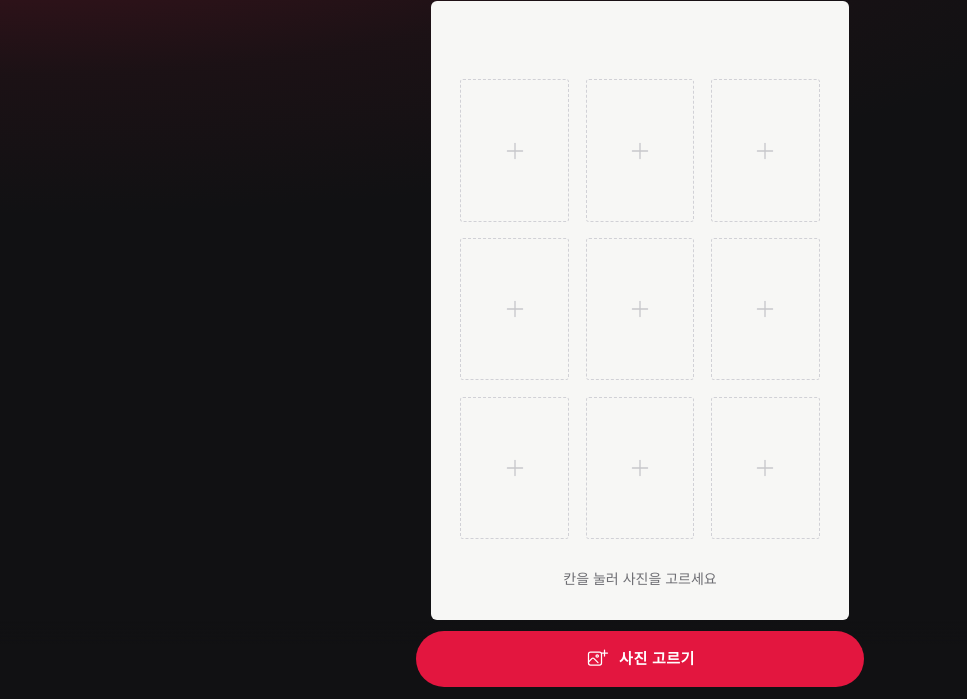
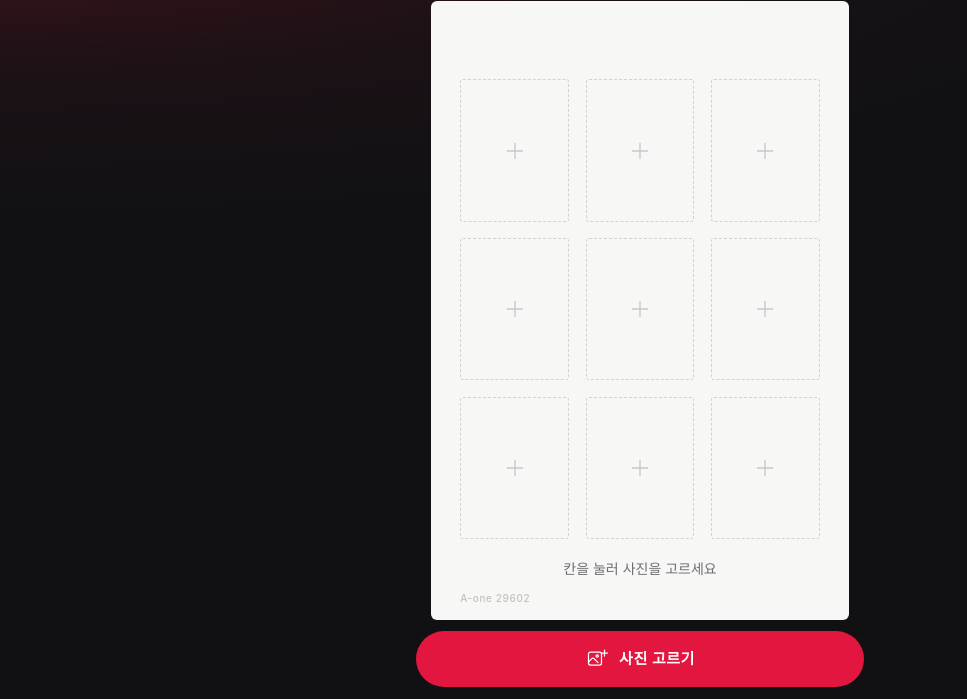
Before and after one commit to user4798/hongido_stickers, a plain HTML site: page public/index.html in a window 1280 px wide. Shown: the part 101-800 px from the top of the page, without its empty margins (0-967 px from the left). Drawn offline with Linux system fonts and the light colour scheme.

Commit message:
용지 여백에 옅은 품번, '모두 비우기'로 이름 변경
Co-Authored-By: Claude Opus 5.5 <noreply@anthropic.com>

```diff
--- a/public/app.js
+++ b/public/app.js
@@ -104,11 +104,11 @@ async function restore() {
   render();
 }
 
-// 새 장: 모든 칸을 비우고 저장된 작업도 지운다
+// 모두 비우기: 모든 칸을 비우고 저장된 작업도 지운다
 function newSheet() {
   const n = cells.filter(Boolean).length;
   if (!n || busy) return;
-  if (!confirm(`${n}장을 모두 비우고 새 장을 시작할까요?`)) return;
+  if (!confirm(`사진 ${n}장을 모두 비울까요?`)) return;
   cells.forEach((c) => c && releaseSource(c.source));
   cells = layout.cells.map(() => null);
   Store.clear();
@@ -364,6 +364,7 @@ function applyPresetLabels() {
   $('pfPaper').textContent = preset.printPaper;
   $('pfScale').textContent = preset.printScale;
   if ($('calibRow')) $('calibRow').hidden = !preset.testSheet;
+  $('sheetLabel').textContent = preset.sheetLabel || '';
   $('pfNote').textContent = preset.printNote ? `${preset.printNote} '용지에 맞춤'은 꺼 주세요.` : "'용지에 맞춤'이 켜져 있으면 칸이 어긋나요.";
 }
 
--- a/public/config.js
+++ b/public/config.js
@@ -6,6 +6,7 @@ const PRESETS = {
     name: '에이원 29602 (엽서 3×3)',
     label: 'Aone29602',                 // 화면 칩·PDF 파일 이름에 쓰는 짧은 용지 이름
     chip: 'Aone29602 · 엽서',           // 첫 화면 용지 칩에 보이는 글자
+    sheetLabel: 'A-one 29602',          // 미리 보기 용지 아래 여백에 옅게 (실제 용지처럼, 인쇄되지 않음)
     menuTitle: 'Aone29602 스티커',      // 판형 고르기 목록의 제목
     menuSub: '엽서 · 3×3 = 9칸',        // 판형 고르기 목록의 설명
     paperKind: '스티커 용지',           // 인쇄 전 확인 화면에 쓰는 말
--- a/public/index.html
+++ b/public/index.html
@@ -38,13 +38,14 @@
       <button class="chip chip-btn" id="paperChip" aria-label="용지 판형 바꾸기"><span data-icon="paper"></span><span id="paperChipText"></span><span class="chev" data-icon="chevron"></span></button>
       <span class="chips-right">
         <span class="count" id="countChip" aria-live="polite"></span>
-        <button class="new-sheet" id="newSheetBtn" hidden>새 장</button>
+        <button class="new-sheet" id="newSheetBtn" hidden>모두 비우기</button>
       </span>
     </div>
 
     <div class="stage" id="stage">
       <div id="paper" class="paper">
         <p class="empty-hint" id="emptyHint">칸을 눌러 사진을 고르세요</p>
+        <span class="sheet-label" id="sheetLabel" aria-hidden="true"></span>
       </div>
     </div>
   </main>
--- a/public/style.css
+++ b/public/style.css
@@ -193,7 +193,7 @@ input { -webkit-user-select: text; user-select: text; }
   position: absolute;
   left: 0;
   right: 0;
-  bottom: 5%;
+  bottom: 6.5%;
   margin: 0;
   text-align: center;
   font-size: 14px;
@@ -203,6 +203,19 @@ input { -webkit-user-select: text; user-select: text; }
   transition: opacity 0.2s;
 }
 .empty-hint.show { opacity: 1; }
+
+/* 실제 에이원 용지처럼 아래 여백에 옅게 찍힌 품번 (미리 보기에만, 인쇄되지 않음) */
+.sheet-label {
+  position: absolute;
+  left: 7%;
+  bottom: 2.4%;
+  font-family: var(--font-display);
+  font-size: 10px;
+  font-weight: 500;
+  letter-spacing: 0.06em;
+  color: rgba(0, 0, 0, 0.22);
+  pointer-events: none;
+}
 
 .bottombar {
   position: fixed;
```
Also changed, not shown: 1 other file.
